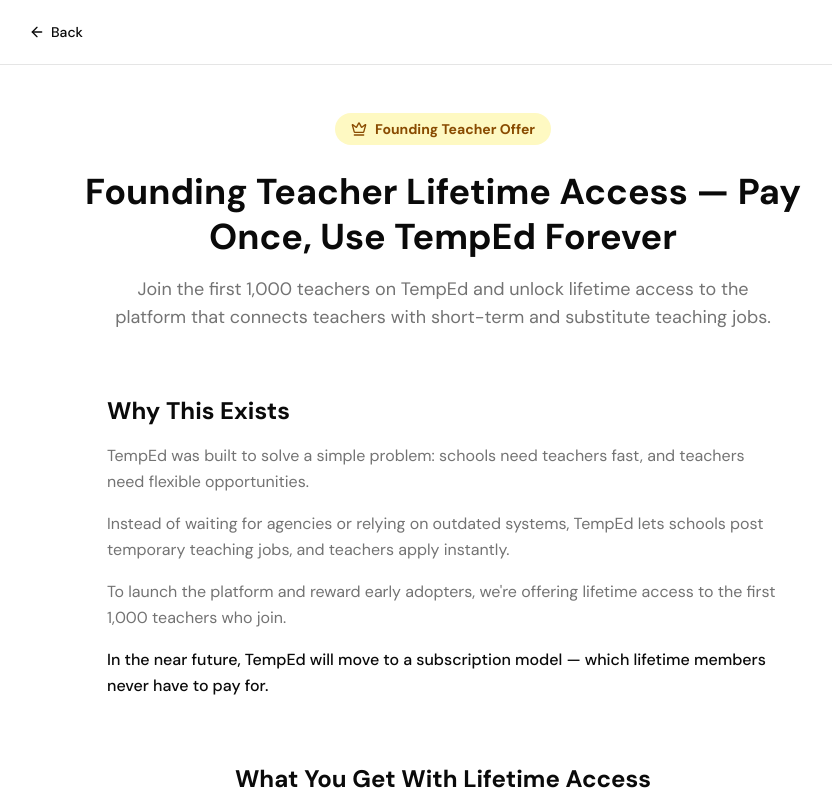
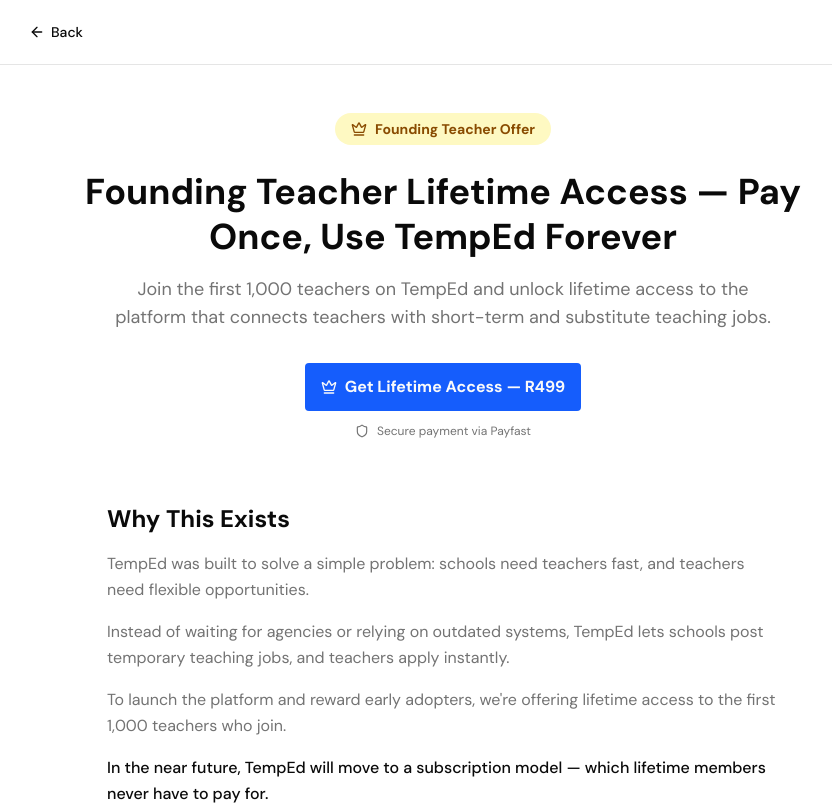
Before and after one commit to abdul-work-projects/temped-marketplace, a Next.js app: page /upgrade in a window 1280 px wide. Shown: the top 805 px of the page, without its empty margins (197-1029 px from the left). Built offline with nearby package versions, Linux system fonts and the light colour scheme; no server answers.

Commit message:
Add CTA button for lifetime access on UpgradePage
- Implemented a button for users to purchase lifetime access, including loading state and error handling.
- Added secure payment indication via Payfast to enhance user trust during the transaction process.

```diff
--- a/app/upgrade/page.tsx
+++ b/app/upgrade/page.tsx
@@ -162,6 +162,35 @@
             unlock lifetime access to the platform that connects teachers with
             short-term and substitute teaching jobs.
           </p>
+
+          {/* CTA Button */}
+          <div className="mt-8">
+            <Button
+              onClick={handlePayment}
+              disabled={loading}
+              className="h-12 text-base font-bold px-8"
+              size="lg"
+            >
+              {loading ? (
+                <>
+                  <Loader2 size={20} className="animate-spin" />
+                  Processing...
+                </>
+              ) : (
+                <>
+                  <Crown size={20} />
+                  Get Lifetime Access — R{LIFETIME_PRICE}
+                </>
+              )}
+            </Button>
+            {error && (
+              <p className="text-sm text-red-600 mt-3">{error}</p>
+            )}
+            <div className="flex items-center justify-center gap-2 mt-3 text-xs text-muted-foreground">
+              <Shield size={14} />
+              <span>Secure payment via Payfast</span>
+            </div>
+          </div>
         </div>
 
         {/* Why This Exists */}
```
